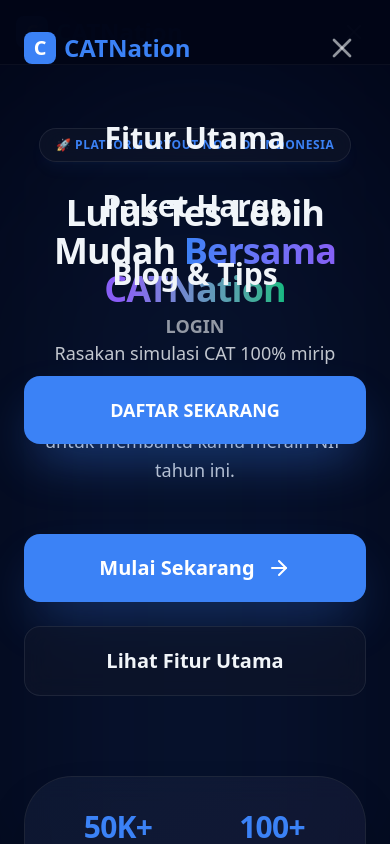
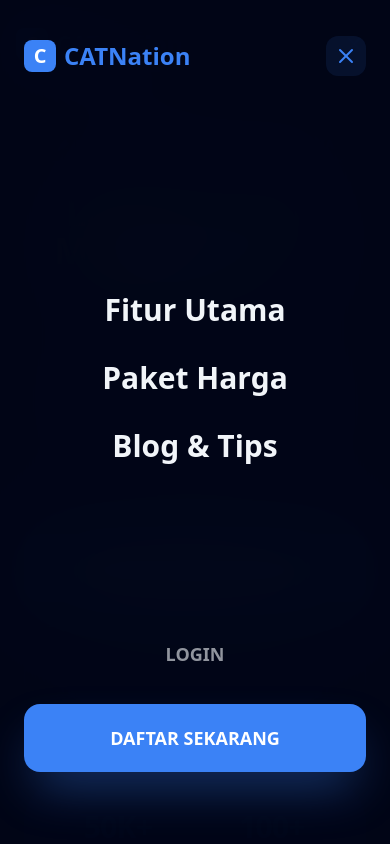
Before and after one commit to anggol23/CATNation, a Next.js app: page / in a window 390 px wide. Both pictures are taken after a click on the button "Toggle menu". Shown: the top 844 px of the page. Built offline with nearby package versions, Linux system fonts and the light colour scheme; no server answers.

Commit message:
style: final professional navbar refinement with scroll effects

```diff
--- a/src/components/Navbar.tsx
+++ b/src/components/Navbar.tsx
@@ -1,6 +1,6 @@
 "use client";
 
-import { useState } from "react";
+import { useState, useEffect } from "react";
 import Link from "next/link";
 import { useRouter } from "next/navigation";
 import { motion, AnimatePresence } from "framer-motion";
@@ -11,6 +11,7 @@
 export function Navbar() {
   const [isOpen, setIsOpen] = useState(false);
   const [dropdownOpen, setDropdownOpen] = useState(false);
+  const [scrolled, setScrolled] = useState(false);
   const { user, loading } = useAuth();
   const router = useRouter();
 
@@ -21,8 +22,22 @@
     router.push("/login");
   };
 
+  useEffect(() => {
+    const handleScroll = () => {
+      setScrolled(window.scrollY > 20);
+    };
+    window.addEventListener("scroll", handleScroll);
+    return () => window.removeEventListener("scroll", handleScroll);
+  }, []);
+
   return (
-    <nav className="fixed top-0 left-0 right-0 z-50 bg-background/80 backdrop-blur-md border-b border-border/50">
+    <nav
+      className={`fixed top-0 left-0 right-0 z-50 transition-all duration-300 ${
+        scrolled
+          ? "bg-background/90 backdrop-blur-xl border-b border-border shadow-lg shadow-primary/5 py-1"
+          : "bg-transparent py-3"
+      }`}
+    >
       <div className="max-w-7xl mx-auto px-4 sm:px-6 lg:px-8">
         <div className="flex justify-between items-center h-16">
           <div className="flex-shrink-0 flex items-center">
@@ -102,10 +117,10 @@
           </div>
 
           {/* Mobile Menu Toggle */}
-          <div className="md:hidden flex items-center">
+          <div className="md:hidden flex items-center h-16">
             <button
               onClick={() => setIsOpen(!isOpen)}
-              className="text-foreground/80 hover:text-primary transition-colors p-2 z-[60]"
+              className={`p-2 rounded-xl transition-all ${isOpen ? "text-primary bg-primary/10" : "text-foreground/80 hover:text-primary hover:bg-primary/5"}`}
               aria-label="Toggle menu"
             >
               {isOpen ? <X className="w-6 h-6" /> : <Menu className="w-6 h-6" />}
@@ -137,9 +152,9 @@
                 </Link>
                 <button
                   onClick={() => setIsOpen(false)}
-                  className="p-2 text-foreground/60 hover:text-primary transition-colors"
+                  className="p-2 text-primary bg-primary/10 rounded-xl transition-all"
                 >
-                  <X className="w-8 h-8" />
+                  <X className="w-6 h-6" />
                 </button>
               </div>
 
```
